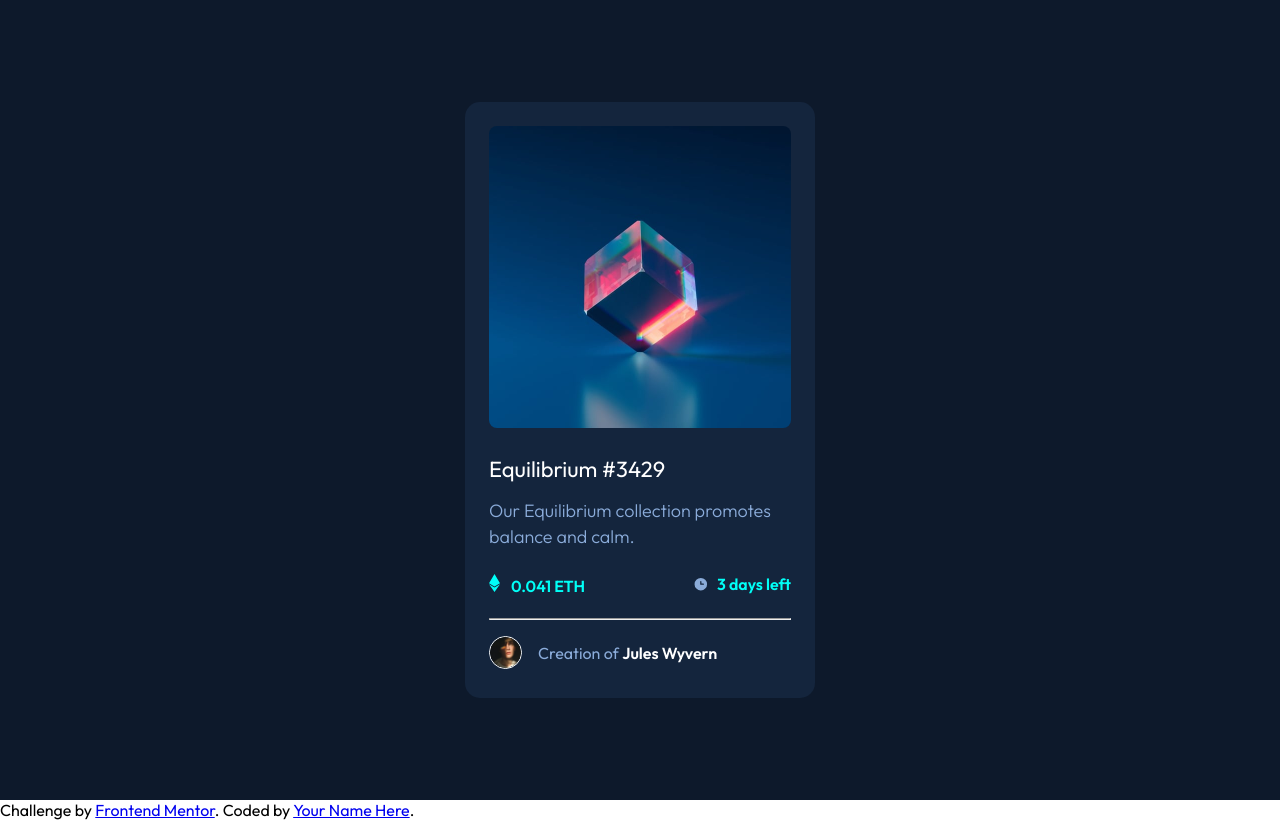
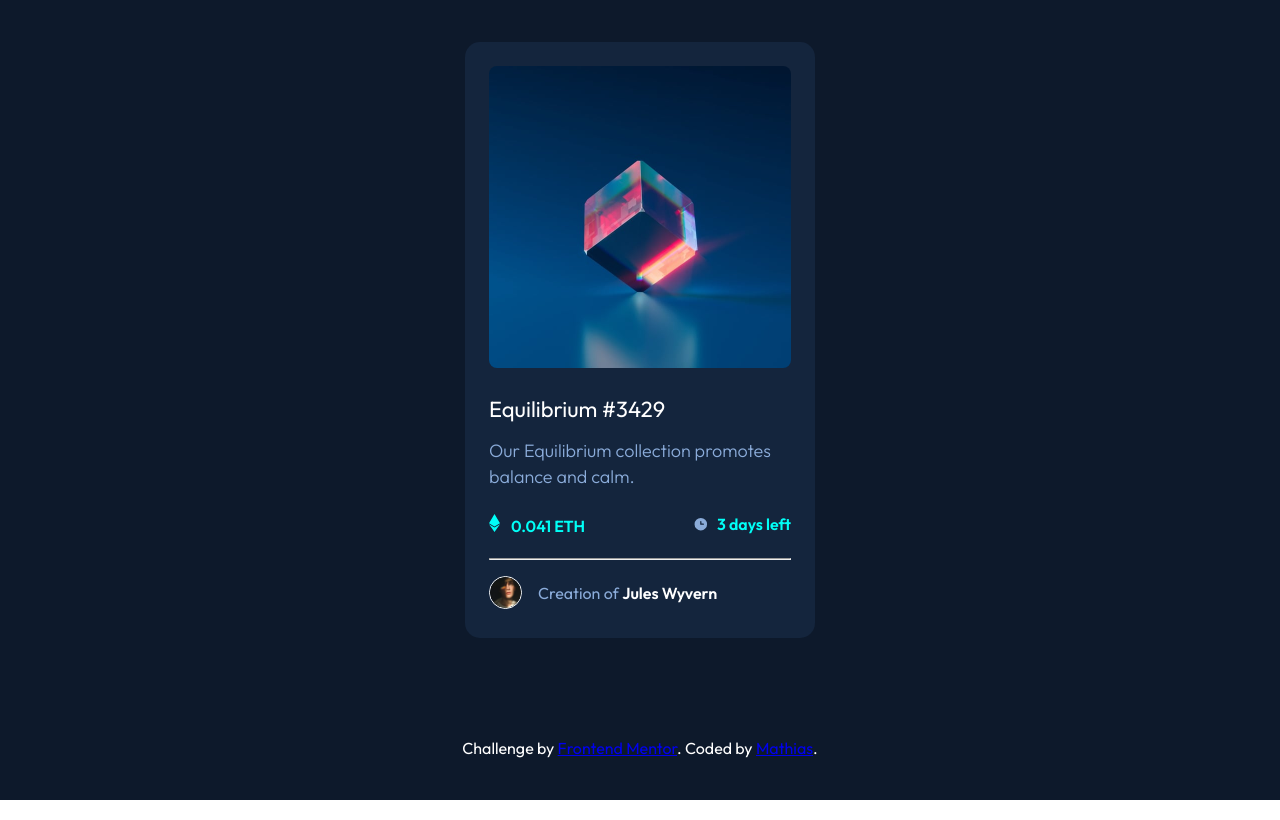
Before and after one commit to amathias17/NFT-Preview-Card, a plain HTML site: page index.html in a window 1280 px wide. Drawn offline with Linux system fonts and the light colour scheme.

Commit message:
Update Attribution

```diff
--- a/index.html
+++ b/index.html
@@ -42,12 +42,13 @@
         <h1 class="avatar__name">Creation of <strong>Jules Wyvern</strong></h1>
       </div>
     </div>
+    <div class="attribution">
+      Challenge by <a href="https://www.frontendmentor.io?ref=challenge" target="_blank">Frontend Mentor</a>.
+      Coded by <a href="https://github.com/amathias17" target="_blank">Mathias</a>.
+    </div>
   </section>
 
-  <div class="attribution">
-    Challenge by <a href="https://www.frontendmentor.io?ref=challenge" target="_blank">Frontend Mentor</a>.
-    Coded by <a href="#">Your Name Here</a>.
-  </div>
+
 </body>
 
 </html>
--- a/styles.css
+++ b/styles.css
@@ -21,6 +21,7 @@ body {
   height: 100vh;
   background-color: var(--darkBlueMain);
   display: flex;
+  flex-direction: column;
   align-items: center;
   justify-content: center;
 }
@@ -31,6 +32,7 @@ body {
   width: 350px;
   border-radius: 15px;
   padding: 24px;
+  margin-bottom: 100px;
 }
 
 .container-overlay {
@@ -146,3 +148,7 @@ body {
   color: var(--cyan);
   cursor: pointer;
 }
+
+.attribution {
+  color: var(--white);
+}
```
